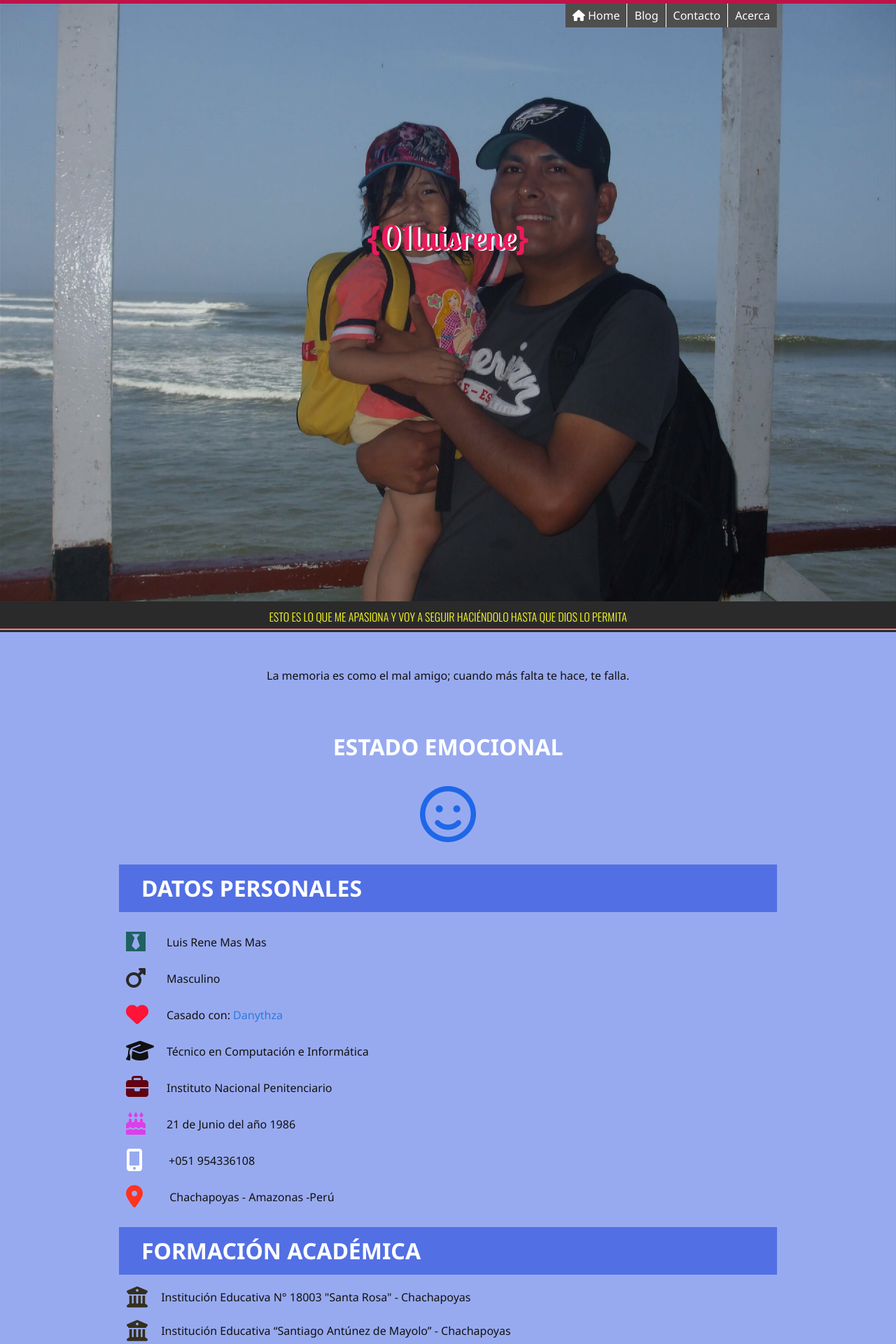
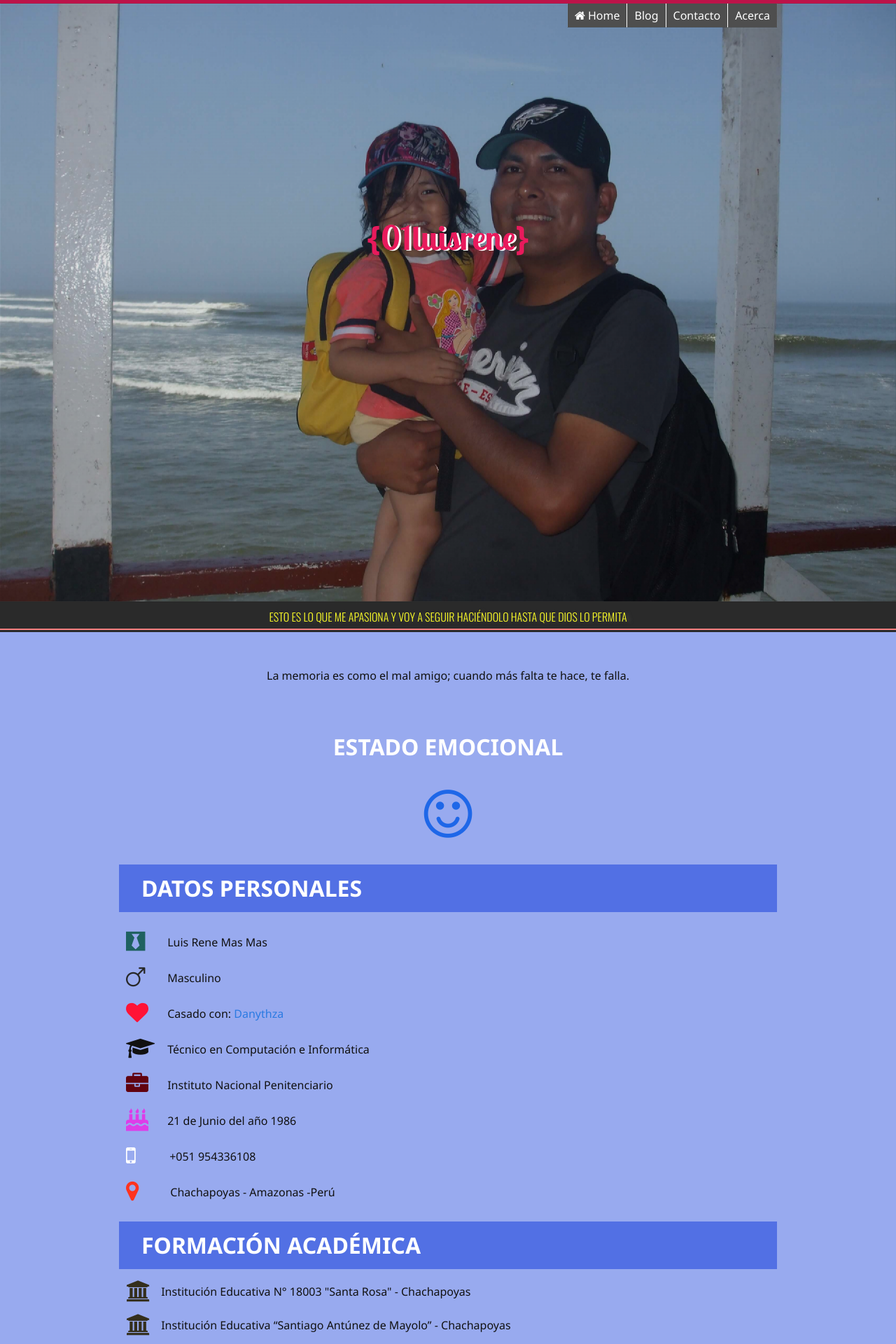
Before and after one commit to 01luisrene/Blog-Jekyll, a Jekyll site: the page built from index.html, in a window 1280 px wide. Shown: the top 1920 px of the page at 70% size. Built offline with Jekyll 4.4.1, drawn with Linux system fonts in a browser that asks for light colours; nearby versions of some CDN libraries; library files that are not in the unit come from our copies.

Commit message:
head
link de font awesome corregido

```diff
--- a/_includes/head.html
+++ b/_includes/head.html
@@ -24,7 +24,7 @@
 	<link rel="icon" type="image/png" href="{{"/favicon-32x32.png" | prepend: site.url }}" sizes="32x32" />
 
 	<link rel="canonical" href="{{ page.url | replace:'index.html','' | prepend: site.url }}"/>
-	<link rel="stylesheet" href="{{ "/assets/css/libs/font-awesome.min.css" | prepend: site.url }}">
+	<link rel="stylesheet" href="{{ "/assets/css/font-awesome.min.css" | prepend: site.url }}">
 	<link rel="stylesheet" type="text/css" href="//fonts.googleapis.com/css?family=Noto+Sans:400,700|Lobster+Two:700|Oswald:300" />
 	<link rel="stylesheet" href="{{ "/css/main.css" | prepend: site.url }}">
 	<!--[if lte IE 7]><link rel="stylesheet" href="{{ "/css/ie.css" | prepend: site.url }}"><![endif]-->
```
